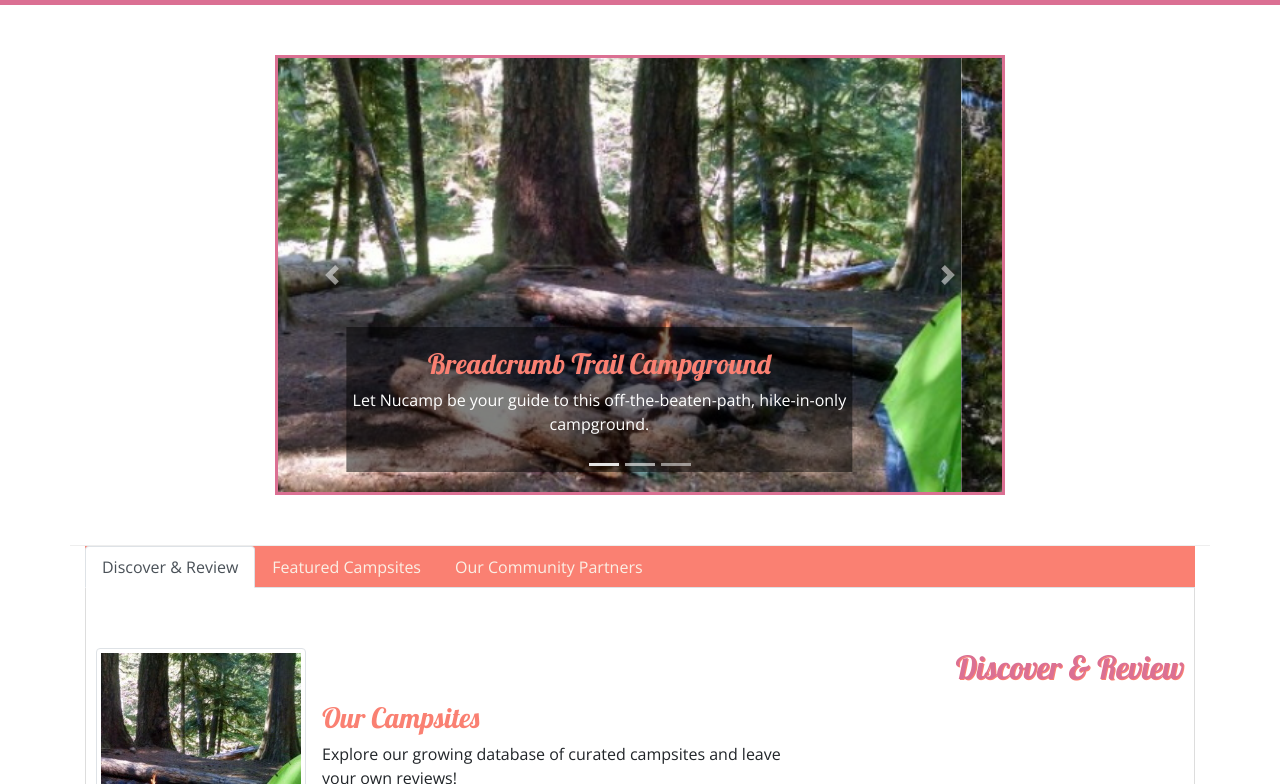
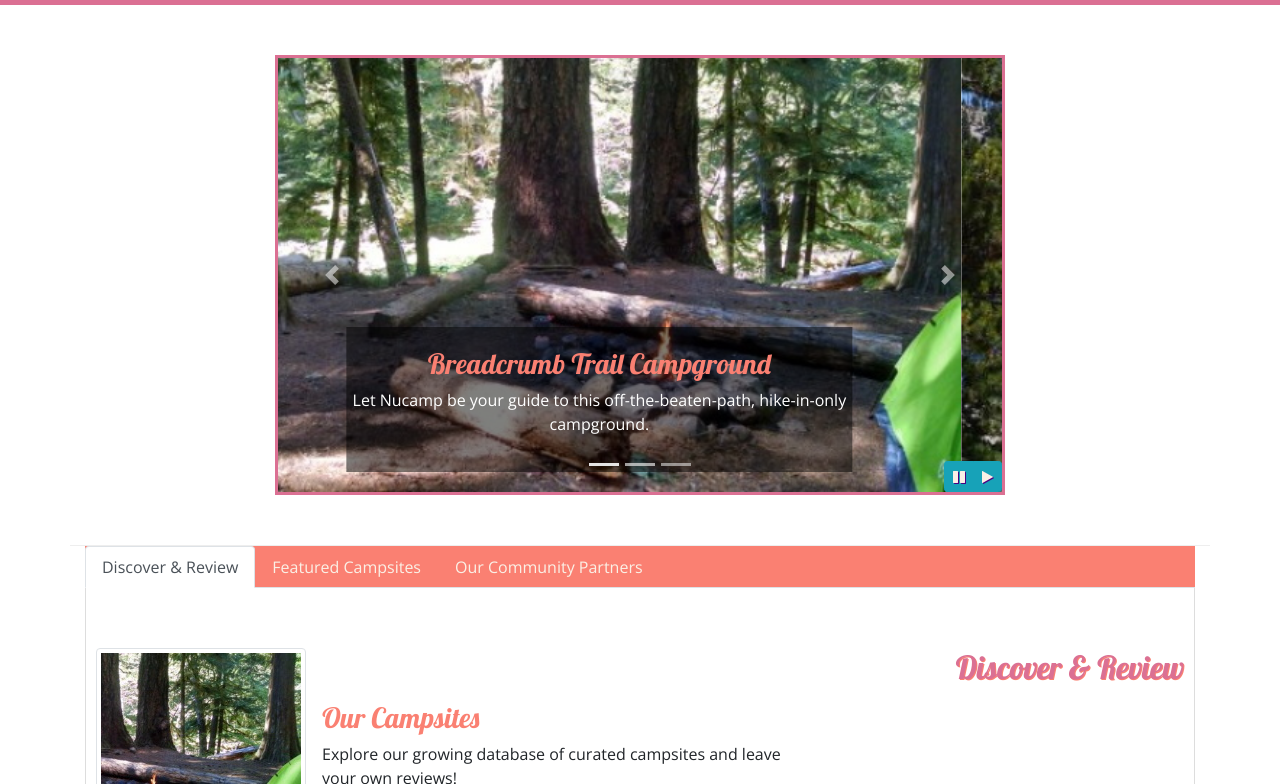
Before and after one commit to Zynkah/nucampsite, a website: page index.html in a window 1280 px wide. Shown: the part 316-1100 px from the top of the page. Drawn offline with nearby package versions, Linux system fonts and the light colour scheme.

Commit message:
Bootstrap and JQuery Part 1

```diff
--- a/css/styles.css
+++ b/css/styles.css
@@ -109,3 +109,10 @@ a:hover {
     border-top: none;
     padding: 10px;
 }
+
+#carouselButton {
+    position: absolute;
+    right: 0;
+    bottom: 0;
+    z-index: 100;
+}
--- a/index.html
+++ b/index.html
@@ -33,15 +33,11 @@
                     <h2>a better way to camp</h2>
                 </div>
 
-
-
                 <div class="col-md-4 col-xl-2 mt-4">
-
                     <a role="button" class="btn btn-lg btn-info text-nowrap" data-toggle="modal"
                         data-target="#reserveModal">
                         Reserve Campsite
                     </a>
-
                 </div>
             </div>
         </div>
@@ -123,8 +119,7 @@
                     <li class="nav-item"><a class="nav-link" href="aboutus.html"><i class="fa fa-info fa-lg"></i>
                             About</a></li>
                     <li class="nav-item"><a class="nav-link" href="#"><i class="fa fa-list fa-lg"></i> Sites</a></li>
-                    <li class="nav-item"><a class="nav-link" href="contactus.html"><i
-                                class="fa fa-address-card fa-lg"></i> Contact</a></li>
+                    <li class="nav-item"><a class="nav-link" href="contactus.html"><i class="fa fa-address-card fa-lg"></i> Contact</a></li>
                 </ul>
                 <span class="navbar-text ml-auto">
                     <a role="button" data-toggle="modal" data-target="#loginModal">
@@ -219,7 +214,16 @@
                         <span class="carousel-control-next-icon"></span>
                         <span class="sr-only">Next</span>
                     </a>
+                    <div class="btn-group" id="carouselButton">
+                        <button class="btn btn-info btn-sm" id="carouselPause">
+                            <i class="fa fa-pause"></i>
+                        </button>
+                        <button class="btn btn-info btn-sm" id="carouselPlay">
+                            <i class="fa fa-play"></i>
+                    </button>
                 </div>
+                </div>
+
             </div>
         </div>
         <ul class="nav nav-tabs">
@@ -334,6 +338,15 @@
         $(function () {
             $('[data-toggle="tooltip"]').tooltip()
         })
+        $(function() {
+            $(".carousel").carousel( { interval: 2000, pause: "false" } );
+            $("#carouselPause").click(function(){
+                $(".carousel").carousel("pause");
+            });
+            $("#carouselPlay").click(function(){
+                $(".carousel").carousel("cycle");
+            });
+        });
     </script>
 
 </body>
```
